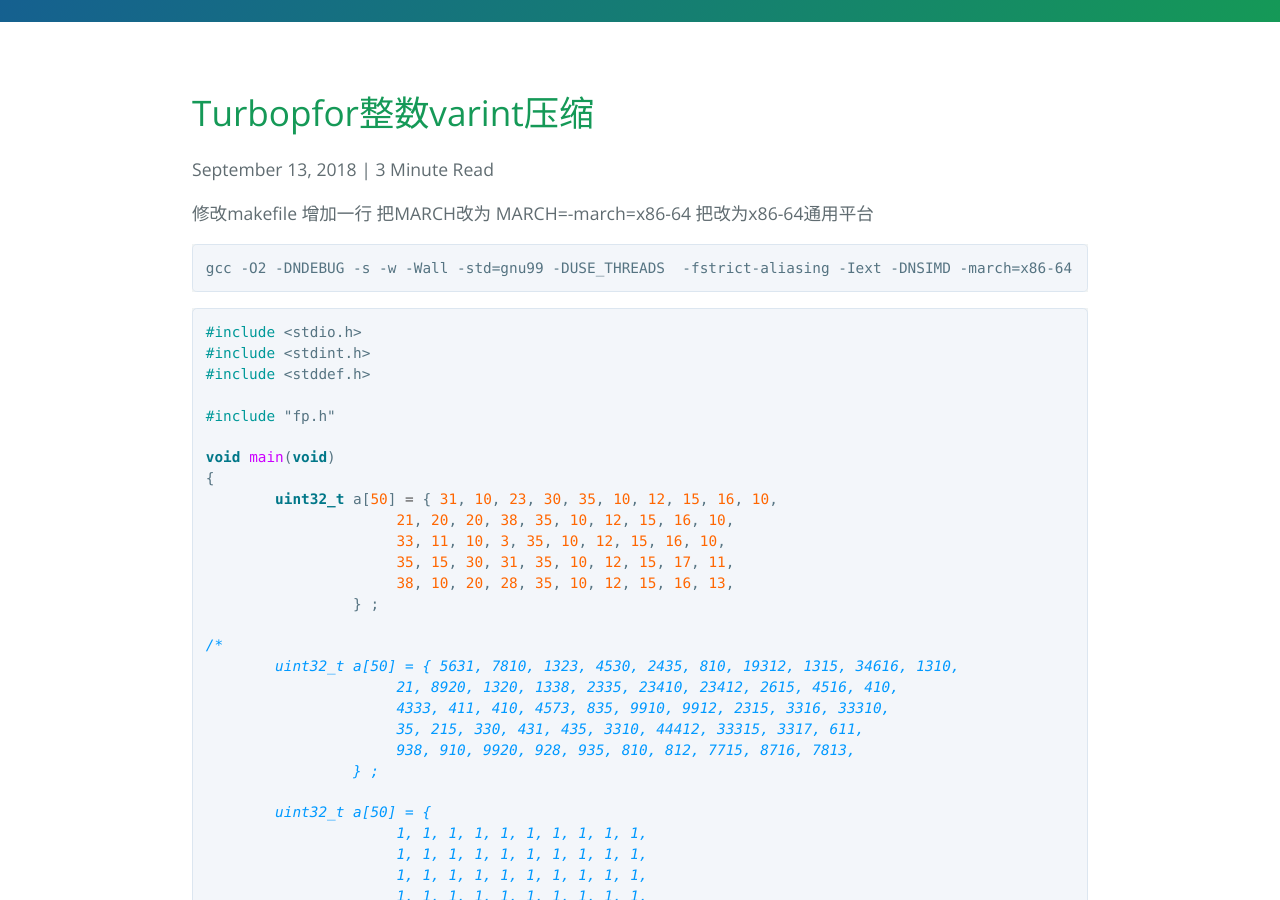
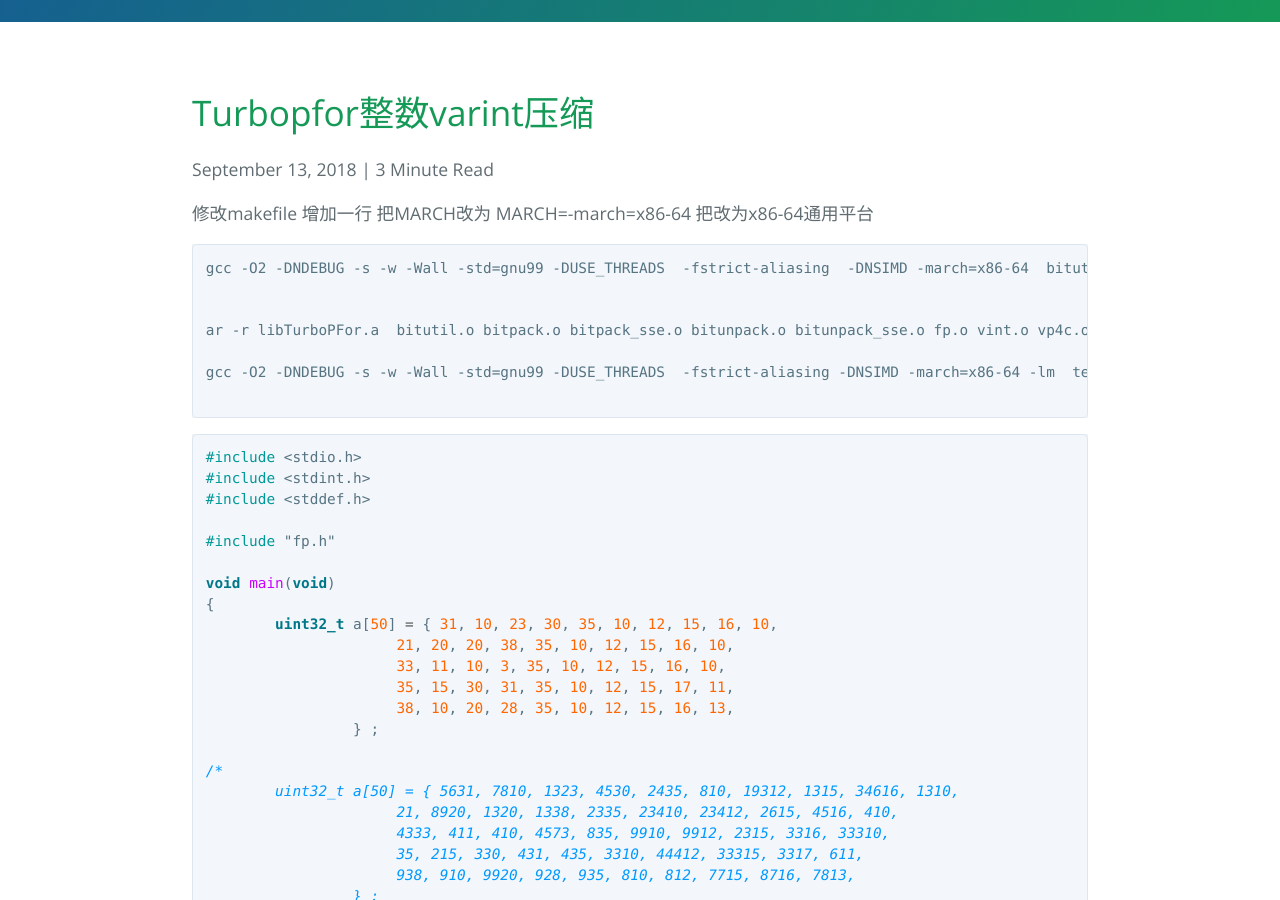
Before and after one commit to gmd20/gmd20.github.io, a Jekyll site: the page built from _posts/2018-09-13-TurboPFor整数varint压缩.markdown, in a window 1280 px wide and 900 px high, scrolled down 361 px. Built offline with Jekyll 4.4.1, drawn with Linux system fonts in a browser that asks for light colours; Markdown is read by kramdown in place of the engine named in the settings; comment, search, counter and statistics services are not loaded.

Commit message:
Update 2018-09-13-TurboPFor整数varint压缩.markdown

````diff
--- a/_posts/2018-09-13-TurboPFor整数varint压缩.markdown
+++ b/_posts/2018-09-13-TurboPFor整数varint压缩.markdown
@@ -1,6 +1,12 @@
 修改makefile 增加一行 把MARCH改为 MARCH=-march=x86-64  把改为x86-64通用平台
 ```text
-gcc -O2 -DNDEBUG -s -w -Wall -std=gnu99 -DUSE_THREADS  -fstrict-aliasing -Iext -DNSIMD -march=x86-64  bitutil.o bitpack.o bitunpack.o   bitunpack_sse.o bitpack_sse.o fp.o vint.o vp4c.o vp4d.o  vp4c_sse.o vp4d_sse.o vsimple.o test.c -lm
+gcc -O2 -DNDEBUG -s -w -Wall -std=gnu99 -DUSE_THREADS  -fstrict-aliasing  -DNSIMD -march=x86-64  bitutil.o bitpack.o bitunpack.o   bitunpack_sse.o bitpack_sse.o fp.o vint.o vp4c.o vp4d.o  vp4c_sse.o vp4d_sse.o vsimple.o test.c -lm
+
+
+ar -r libTurboPFor.a  bitutil.o bitpack.o bitpack_sse.o bitunpack.o bitunpack_sse.o fp.o vint.o vp4c.o vp4c_sse.o vp4d.o vp4d_sse.o vsimple.o
+
+gcc -O2 -DNDEBUG -s -w -Wall -std=gnu99 -DUSE_THREADS  -fstrict-aliasing -DNSIMD -march=x86-64 -lm  test.c libTurboPFor.a
+
 ```
 ```c
 #include <stdio.h>
````
